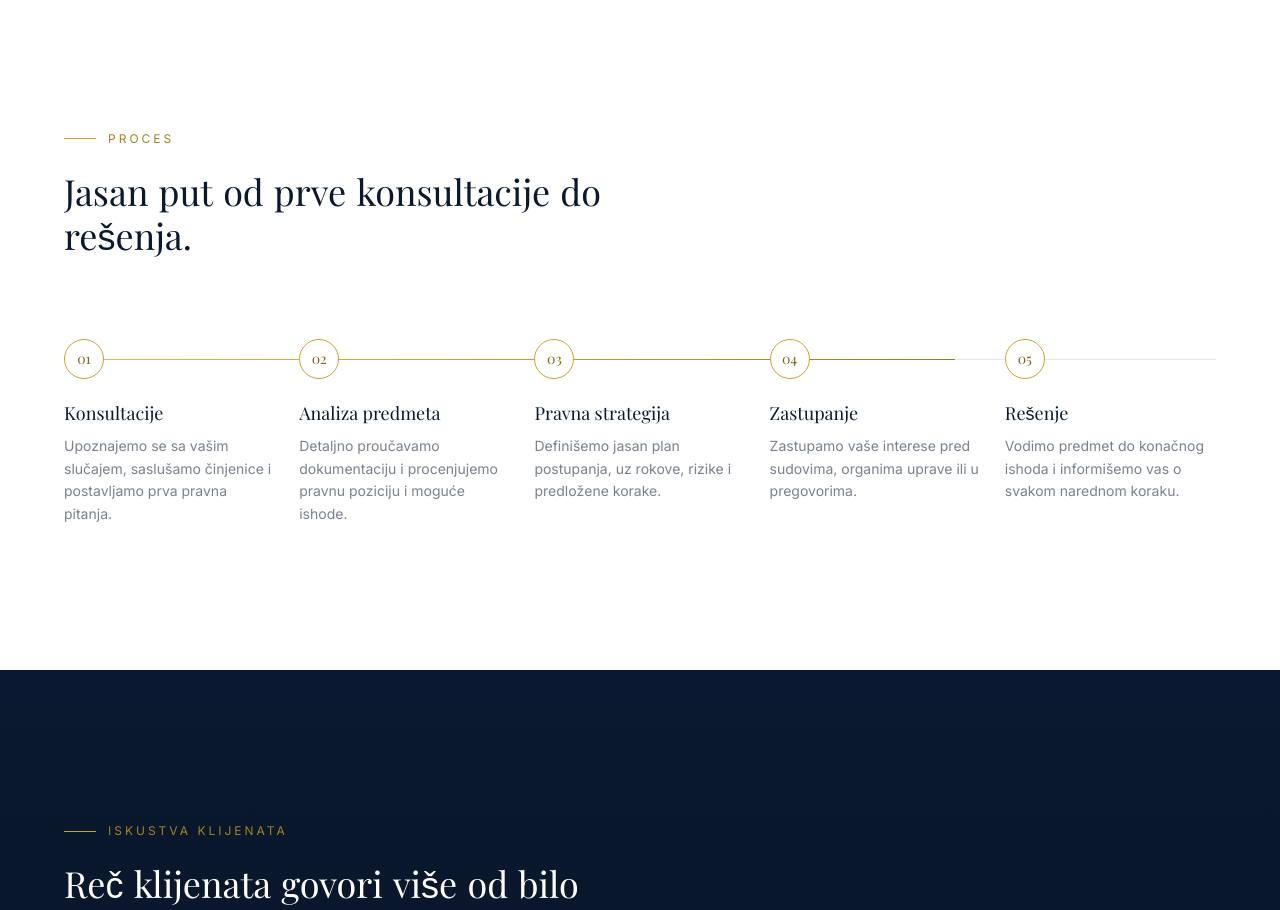
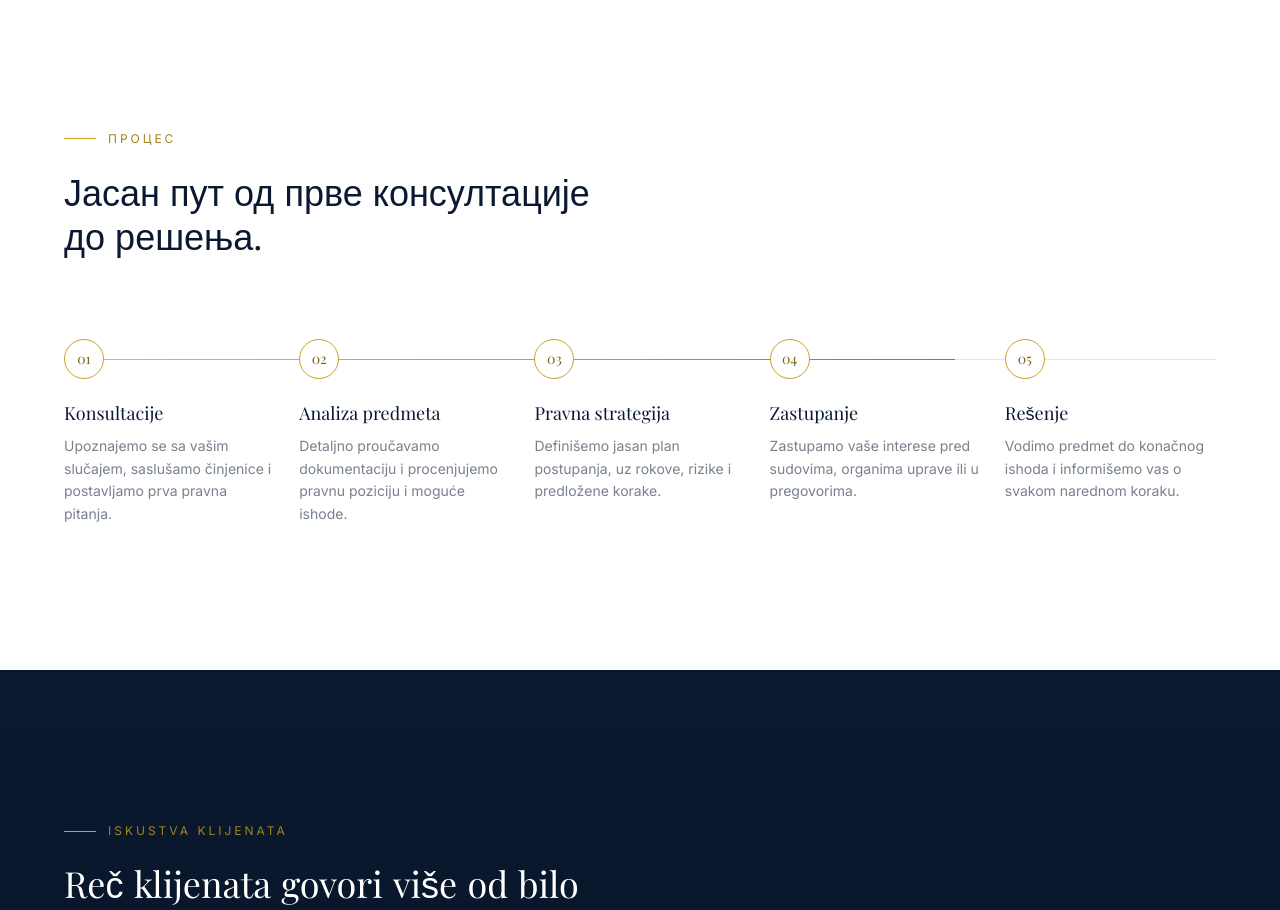
Before and after one commit to stojanovicjovan021-collab/advokatska-kancelarija-savic, a Next.js app: page / in a window 1280 px wide. Shown: the part 4320-5230 px from the top of the page. Built offline with nearby package versions, Linux system fonts and the light colour scheme; a web font is replaced by a local one.

Commit message:
Update Process.tsx izmenjeno

```diff
--- a/components/sections/Process.tsx
+++ b/components/sections/Process.tsx
@@ -11,22 +11,25 @@ export function Process() {
     target: sectionRef,
     offset: ['start 70%', 'end 40%'],
   });
+
   const lineScale = useTransform(scrollYProgress, [0, 1], [0, 1]);
 
   return (
     <section id="process" ref={sectionRef} className="bg-paper py-28 dark:bg-ink sm:py-36">
       <div className="container-luxury">
         <span className="eyebrow-rule text-xs uppercase tracking-[0.25em] text-gold-700 dark:text-gold-300">
-          Proces
+          Процес
         </span>
+
         <RevealText
           as="h2"
-          text="Jasan put od prve konsultacije do rešenja."
+          text="Јасан пут од прве консултације до решења."
           className="mt-6 max-w-xl font-display text-3xl leading-[1.15] text-primary balance dark:text-paper sm:text-4xl"
         />
 
         <div className="relative mt-20">
           <div className="absolute left-0 right-0 top-5 hidden h-px bg-primary/10 dark:bg-paper/10 lg:block" />
+
           <motion.div
             style={{ scaleX: lineScale }}
             className="absolute left-0 right-0 top-5 hidden h-px origin-left bg-gold-gradient lg:block"
@@ -39,13 +42,21 @@ export function Process() {
                 initial={{ opacity: 0, y: 20 }}
                 whileInView={{ opacity: 1, y: 0 }}
                 viewport={{ once: true, margin: '-15%' }}
-                transition={{ duration: 0.6, delay: i * 0.12, ease: [0.22, 1, 0.36, 1] }}
+                transition={{
+                  duration: 0.6,
+                  delay: i * 0.12,
+                  ease: [0.22, 1, 0.36, 1],
+                }}
                 className="relative pl-0 lg:pl-0"
               >
                 <span className="relative z-10 flex h-10 w-10 items-center justify-center rounded-full border border-gold bg-paper font-display text-sm text-gold-700 dark:bg-ink dark:text-gold-200">
                   {step.number}
                 </span>
-                <h3 className="mt-5 font-display text-lg text-primary dark:text-paper">{step.title}</h3>
+
+                <h3 className="mt-5 font-display text-lg text-primary dark:text-paper">
+                  {step.title}
+                </h3>
+
                 <p className="mt-2 text-sm leading-relaxed text-primary/55 dark:text-paper/55">
                   {step.description}
                 </p>
```
